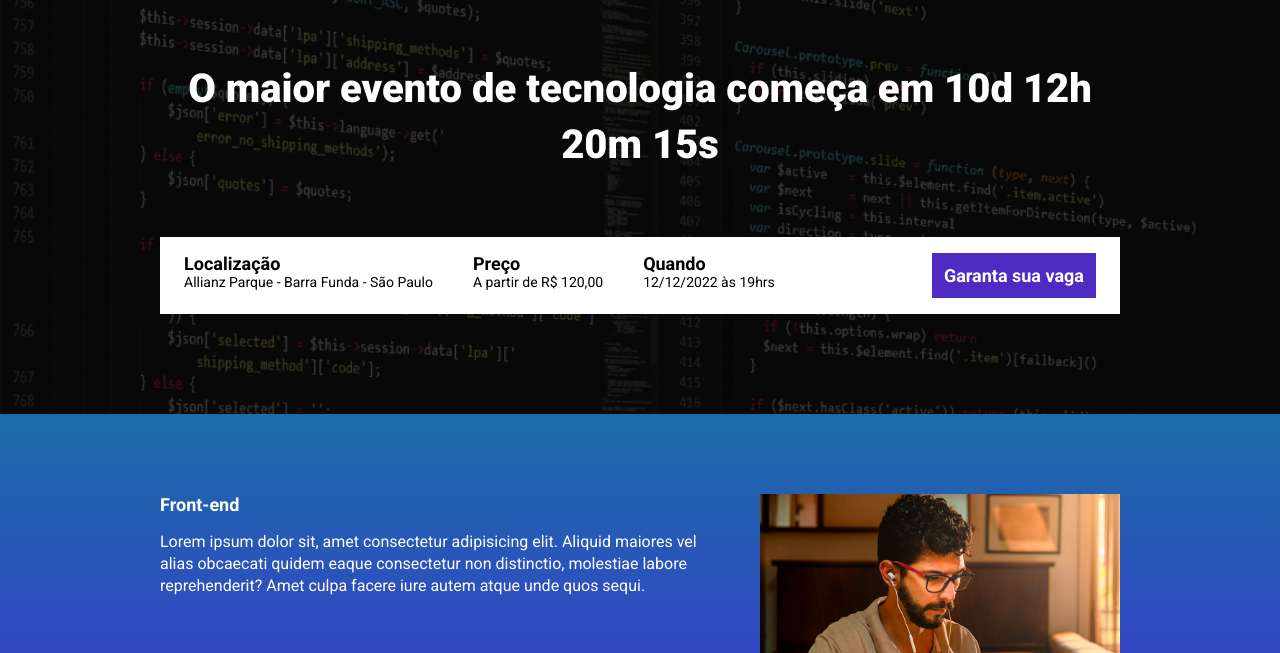
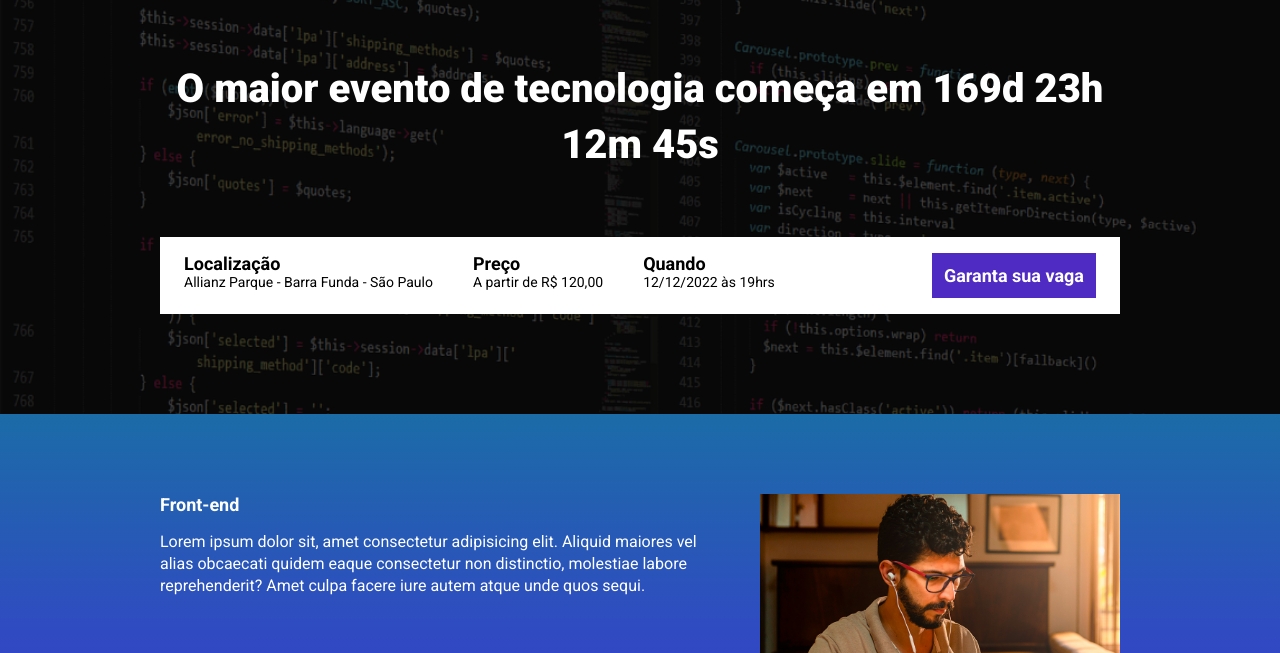
Before and after one commit to odaniloborges/EBAC_TALKS, a website built with Parcel: page src/index.html in a window 1280 px wide. Shown: the part 147-800 px from the top of the page. Built offline with nearby package versions, Linux system fonts and the light colour scheme.

Commit message:
add timer

```diff
--- a/package.json
+++ b/package.json
@@ -3,6 +3,7 @@
   "version": "1.0.0",
   "scripts": {
     "dev": "parcel src/index.html src/styles/main.scss src/scripts/main.js",
+    "build": "parcel build src/index.html",
     "test": "echo \"Error: no test specified\" && exit 1"
   },
   "keywords": [],
--- a/src/index.html
+++ b/src/index.html
@@ -14,7 +14,7 @@
     <header class="hero">
         <div class="container">
             <img class="hero__logo" src="./images/ebac_logo.svg" alt="EBAC">
-            <p class="hero__text">O maior evento de tecnologia começa em 10d 12h 20m 15s</p>
+            <p class="hero__text">O maior evento de tecnologia começa em <span id="contador"></span></p>
             <div class="infos-bar">
                 <ul class="infos-bar__infos">
                     <li class="infos-bar__infos__item">
--- a/src/scripts/main.js
+++ b/src/scripts/main.js
@@ -1 +1,27 @@
 AOS.init();
+
+const dataDoEvento = new Date("Dec 12, 2025 19:00:00");
+const timeStampDoEvento = dataDoEvento.getTime();
+
+const contaAsHoras = setInterval(function() {
+    const agora = new Date();
+    const timeStampAtual = agora.getTime();
+
+    const distanciaAteOEvento = timeStampDoEvento - timeStampAtual;
+
+    const diaEmMs = 1000 * 60 * 60 * 24;
+    const horaEmMs = 1000 * 60 * 60;
+    const minutoEmMs = 1000 * 60;
+
+    const diasAteOEvento = Math.floor(distanciaAteOEvento / diaEmMs);
+    const horasAteOEvento = Math.floor((distanciaAteOEvento % diaEmMs) / horaEmMs);
+    const minutosAteOEvento = Math.floor((distanciaAteOEvento % horaEmMs) / minutoEmMs);
+    const segundosAteOEvento = Math.floor((distanciaAteOEvento % minutoEmMs) / 1000);
+
+    document.getElementById('contador').innerHTML = `${diasAteOEvento}d ${horasAteOEvento}h ${minutosAteOEvento}m ${segundosAteOEvento}s`;
+
+    if (distanciaAteOEvento < 0) {
+        clearInterval(contaAsHoras);
+        document.getElementById('contador').innerHTML = 'Evento expirado';
+    }
+}, 1000);
```
